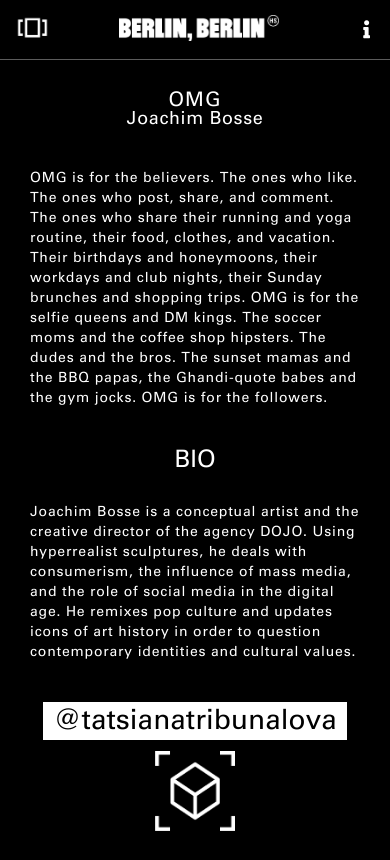
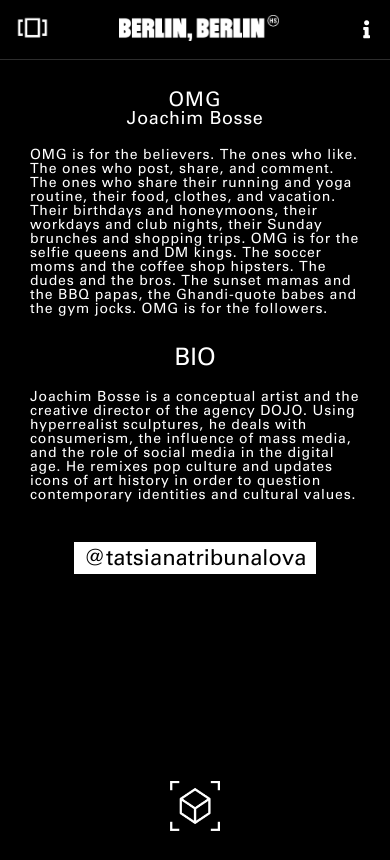
Before and after one commit to GlebUliv/GlebUliv.github.io, a plain HTML site: page JoachimBosse.html in a window 390 px wide. Drawn offline with nearby package versions, Linux system fonts and the light colour scheme.

Commit message:
Add files via upload

```diff
--- a/scss/CibelliCavalliBastos.scss
+++ b/scss/CibelliCavalliBastos.scss
@@ -7,8 +7,7 @@ body{
     display: flex;
     justify-content: space-between;
     align-items: center;
-    border-bottom: 1px solid rgb(92, 92, 92);
-    margin-bottom: 80px;
+    border-bottom: 1px solid #2d2d2d;
     position: fixed;
     top: 0;
     left: 0;
@@ -80,7 +79,7 @@ body{
         height: 100%;
         background-color: #fff;
         padding: 5px 10px;
-        margin-bottom: 60px;
+        margin-bottom: 0px;
         a{
             color: #000;
             text-decoration: none;
@@ -97,7 +96,7 @@ body{
         margin: 0 auto;
         padding: 10px 0;
         img{
-            width: 80px;
+            width: 50px;
             height: auto;
         }
     }
@@ -147,7 +146,7 @@ body{
                 font-size: 35px;
                 padding: 0 160px;
                 letter-spacing: 0.8px;
-                margin-bottom: 60px;
+                margin-bottom: 30px;
             }
             .last-child-h1{
                 font-size: 40px;
@@ -167,7 +166,7 @@ body{
         .main-content__ar-effect{
 
             img{
-                width: 140px;
+                width: 100px;
                 height: auto;
             }
         }
@@ -176,7 +175,7 @@ body{
 
 @media screen and (max-width: 1024px){
     .main-content{
-        padding: 170px 150px;
+        padding: 150px 150px;
         .main-content__info{
             .first-child-h1{
                 font-size: 36px;
@@ -198,7 +197,7 @@ body{
         }
         .main-content__ar-effect{
             img{
-                width: 120px;
+                width: 80px;
             }
         }
     }
@@ -235,11 +234,12 @@ body{
             }
             h2{
                 font-size: 22px;
+                margin-bottom: 30px;
             }
             .first-child-p{
                 font-size: 18px;
                 padding: 0 10px;
-                line-height: 20px;
+                line-height: 14px;
             }
             .last-child-h1{
                 font-size: 26px;
@@ -248,18 +248,18 @@ body{
                 font-size: 18px;
                 padding: 0 10px;
                 margin-bottom: 40px;
-                line-height: 20px;
+                line-height: 14px;
             }
         }
         .main-content_contact{
-            margin-bottom: 30px;
+            margin-bottom: 10px;
             a{
-                font-size: 28px;
+                font-size: 22px;
             }
         }
         .main-content__ar-effect{
             img{
-                width: 80px;
+                width: 50px;
             }
         }
     }
@@ -295,14 +295,15 @@ body{
             }
             h2{
                 font-size: 18px;
+                margin-bottom: 20px;
             }
             .first-child-p{
-                margin-bottom: 40px;
+                margin-bottom: 30px;
                 font-size: 14px;
             }
             .last-child-h1{
                 font-size: 24px;
-                margin-bottom: 30px;
+                margin-bottom: 20px;
             }
             .last-child-p{
                 font-size: 14px;
@@ -321,15 +322,16 @@ body{
         .main-content__info{
             .first-child-h1{
                 // margin-bottom: 20px;
-                font-size: 20px;
+                font-size: 18px;
             }
             h2{
-                margin-bottom: 30px;
-                font-size: 18px;
+                margin-bottom: 20px;
+                font-size: 16px;
             }
             .first-child-p{
-                margin-bottom: 30px;
+                margin-bottom: 20px;
                 font-size: 14px;
+                line-height: 14px;
             }
             .last-child-h1{
                 margin-bottom: 20px;
@@ -338,6 +340,7 @@ body{
             .last-child-p{
                 margin-bottom: 30px;
                 font-size: 14px;
+                line-height: 14px;
             }
         }
         .main-content_contact{
@@ -383,16 +386,16 @@ body{
             }
             .last-child-p{
                 font-size: 12px;
-                margin-bottom: 60px;
+                margin-bottom: 40px;
                 text-align: left;
             }
         }
         .main-content_contact{
-            margin-bottom: 60px;
+            margin-bottom: 20px;
         }
         .main-content__ar-effect{
             img{
-                width: 60px;
+                width: 50px;
             }
         }
     }
```
Also changed, not shown: css/CibelliCavalliBastos.css.
